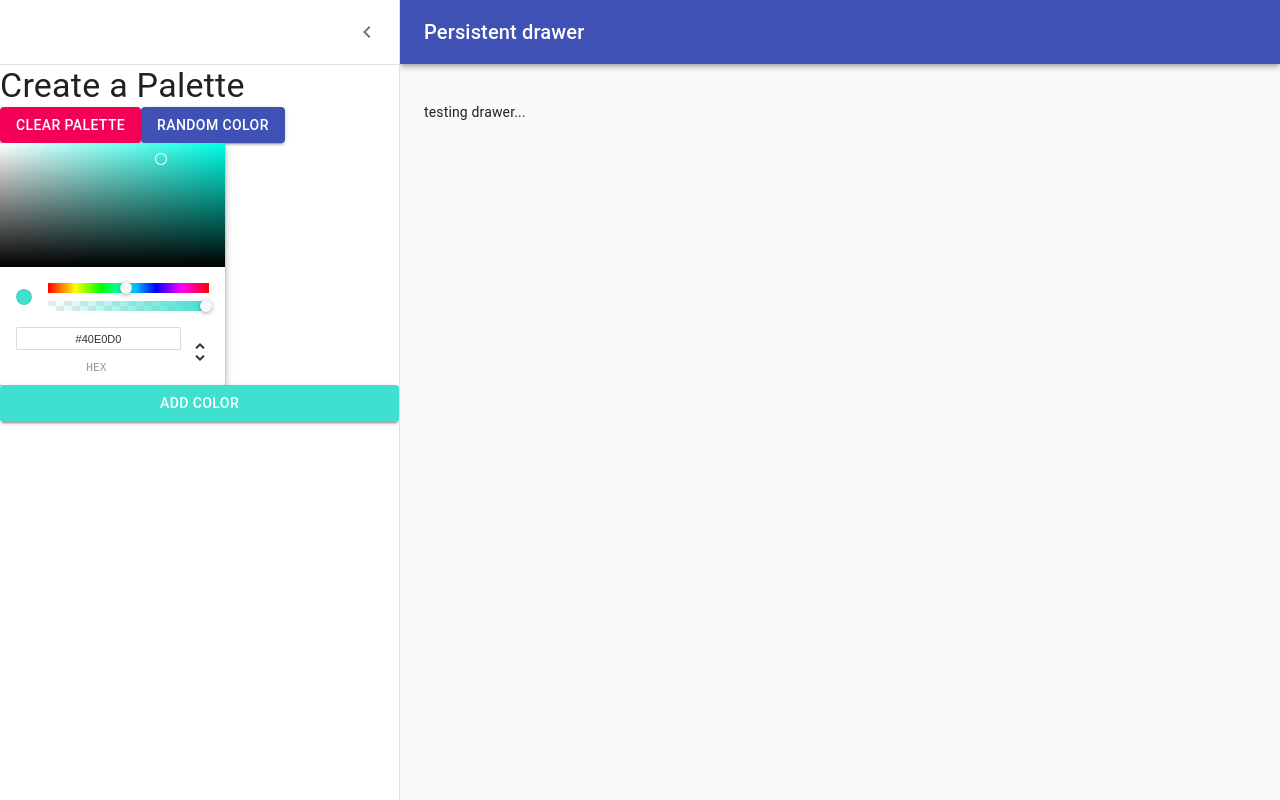
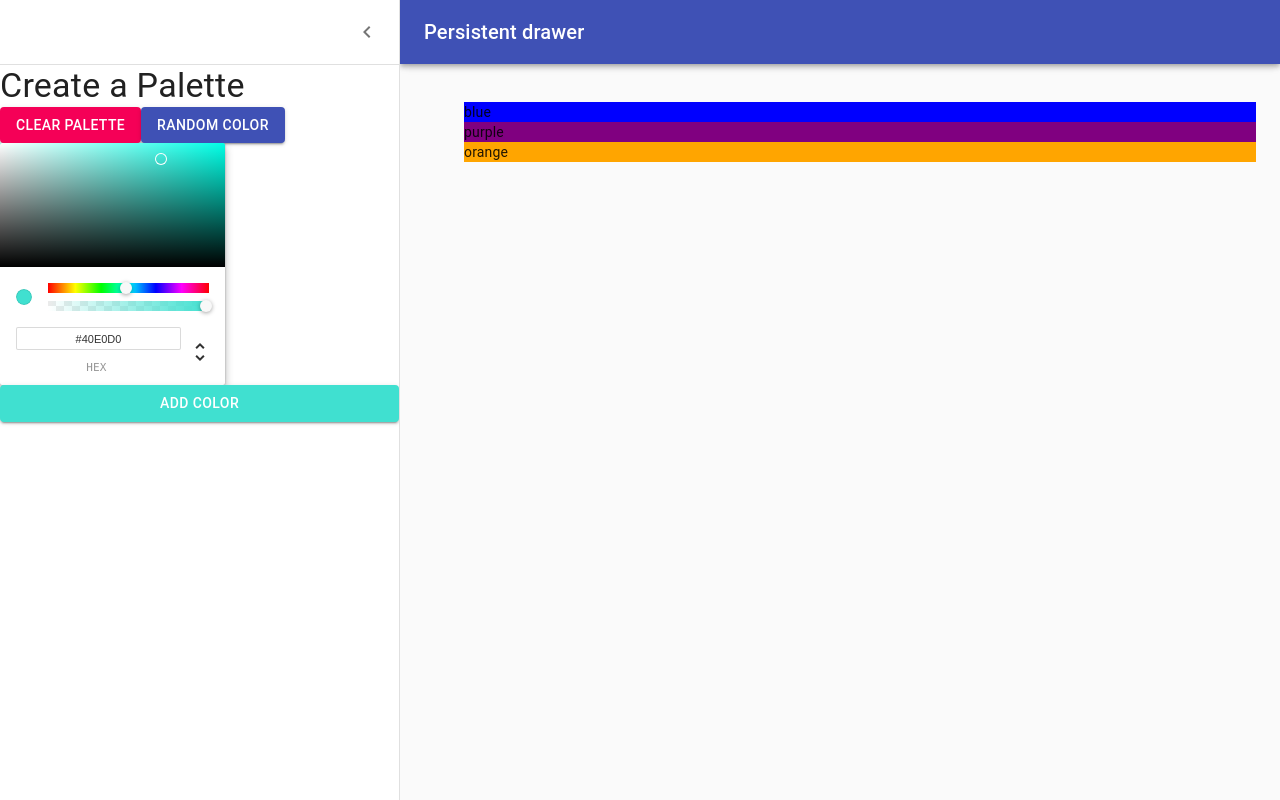
Before and after one commit to yunshine/React-Color-Palettes, a React (Create React App) app: page /palette/new in a window 1280 px wide. Built offline with nearby package versions, Linux system fonts and the light colour scheme.

Commit message:
Created file for the draggableColorBox component and connected it to the new palette form component

```diff
--- /dev/null
+++ b/src/DraggableColorBox.js
@@ -0,0 +1,5 @@
+import React from "react";
+
+export default function DraggableColorBox(props) {
+  return <div style={{backgroundColor: props.color}}>{props.color}</div>;
+}
--- a/src/NewPaletteForm.js
+++ b/src/NewPaletteForm.js
@@ -1,4 +1,5 @@
 import React from 'react';
+import DraggableColorBox from './DraggableColorBox';
 import classNames from 'classnames';
 import { withStyles } from '@material-ui/core/styles';
 import Drawer from '@material-ui/core/Drawer';
@@ -85,9 +86,15 @@ class NewPaletteForm extends React.Component {
     this.state = {
       open: true,
       currentColor: "turquoise",
+      colors: ["blue", "purple", "orange"],
     }
     this.updateCurrentColor = this.updateCurrentColor.bind(this);
+    this.addNewColor = this.addNewColor.bind(this);
   };
+
+  addNewColor() {
+    this.setState({colors: [...this.state.colors, this.state.currentColor]});
+  }
 
   handleDrawerOpen = () => {
     this.setState({ open: true });
@@ -150,17 +157,29 @@ class NewPaletteForm extends React.Component {
             <Button variant="contained" color="primary">Random Color</Button>
           </div>
           <ChromePicker color={this.state.currentColor} onChangeComplete={this.updateCurrentColor} />
-            <Button variant="contained" color="primary" style={{backgroundColor: this.state.currentColor}}>Add
-            Color</Button>
+            <Button
+            variant="contained"
+            color="primary"
+            style={{backgroundColor: this.state.currentColor}}
+            onClick={this.addNewColor}
+            >
+              Add Color
+            </Button>
         </Drawer>
+
         <main
           className={classNames(classes.content, {
             [classes.contentShift]: open,
           })}
         >
           <div className={classes.drawerHeader} />
-          <p>testing drawer...</p>
+          <ul>
+            {this.state.colors.map(color => (
+              <DraggableColorBox color={color} />
+            ))}
+          </ul>
         </main>
+
       </div>
     );
   }
```
